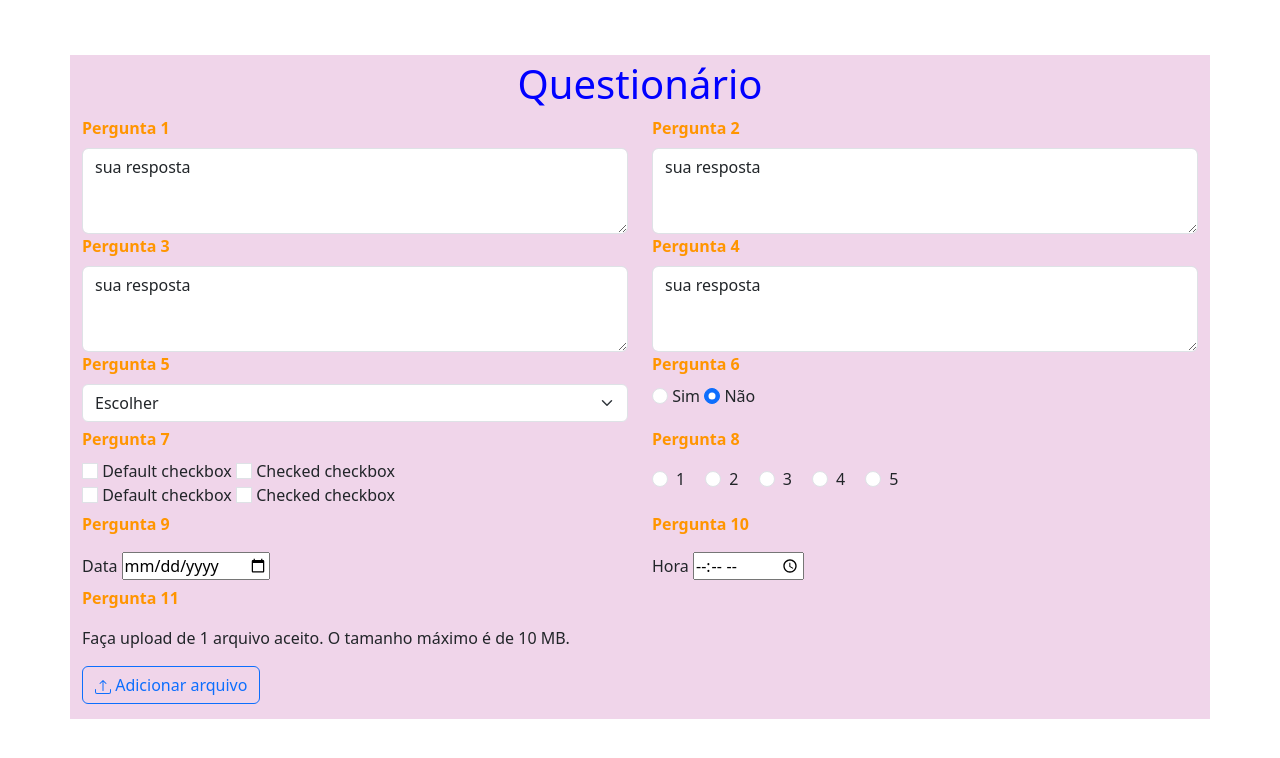
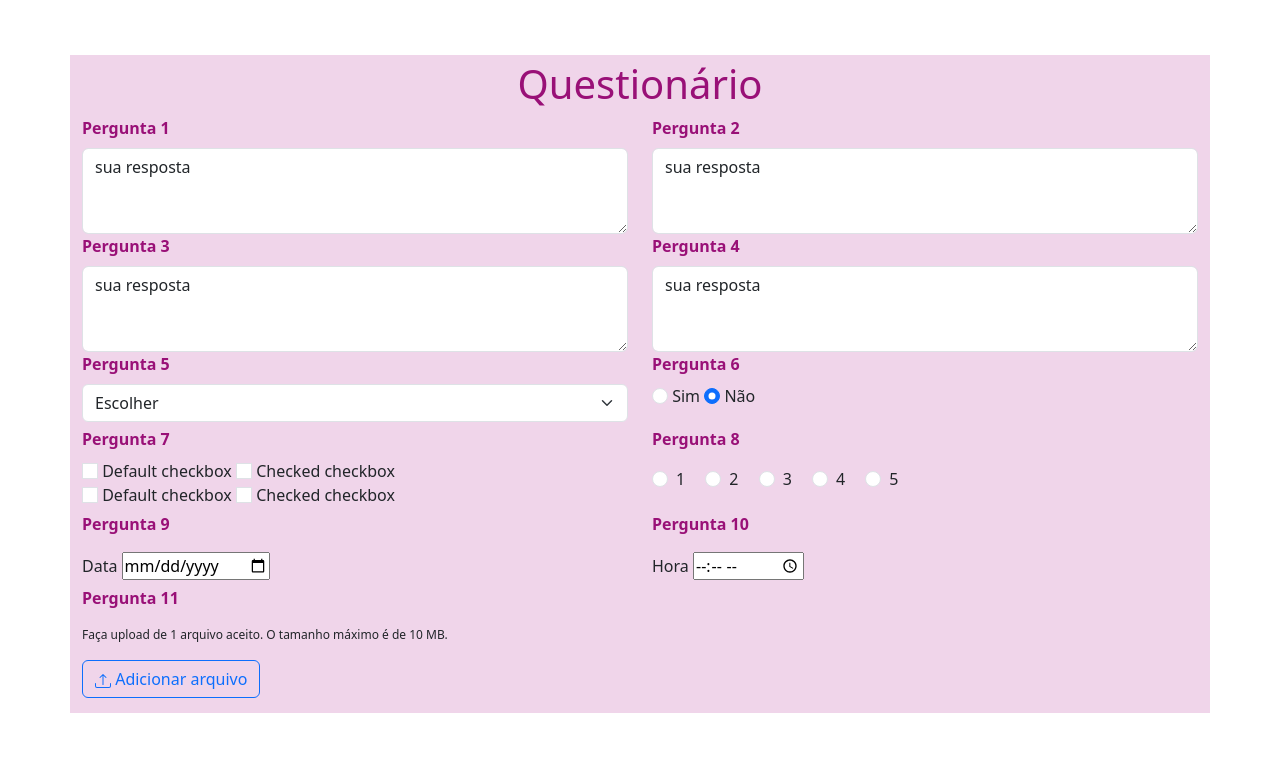
Before and after one commit to hanakerolay/formulario-bootstrap, a plain HTML site: page index.html in a window 1280 px wide. Drawn offline with nearby package versions, Linux system fonts and the light colour scheme.

Commit message:
novoform

```diff
--- a/css/style.css
+++ b/css/style.css
@@ -1,10 +1,10 @@
 .tit{
     text-align: center;
-    color: rgb(0, 0, 255);
+    color: rgb(153, 16, 119);
 }
 
 b{
-    color: rgb(255, 149, 0);
+    color: rgb(153, 16, 119);
 }
 
 .container{
@@ -16,3 +16,7 @@ b{
 body{
     padding: 55px 5px 5px 5px;
 }
+
+.upl{
+    font-size: 12px;
+}
--- a/index.html
+++ b/index.html
@@ -140,7 +140,7 @@
             <div class="col-6">
 
                     <p><b>Pergunta 11</b></p>
-                <p>Faça upload de 1 arquivo aceito. O tamanho máximo é de 10 MB.</p>
+                <p class="upl">Faça upload de 1 arquivo aceito. O tamanho máximo é de 10 MB.</p>
                 <div class="botao-1">
                 <label for="upload" class="btn btn-outline-primary">
                     <i class="fas fa-upload"></i> <svg xmlns="http://www.w3.org/2000/svg" width="16" height="16" fill="currentColor" class="bi bi-upload" viewBox="0 0 16 16">
```
